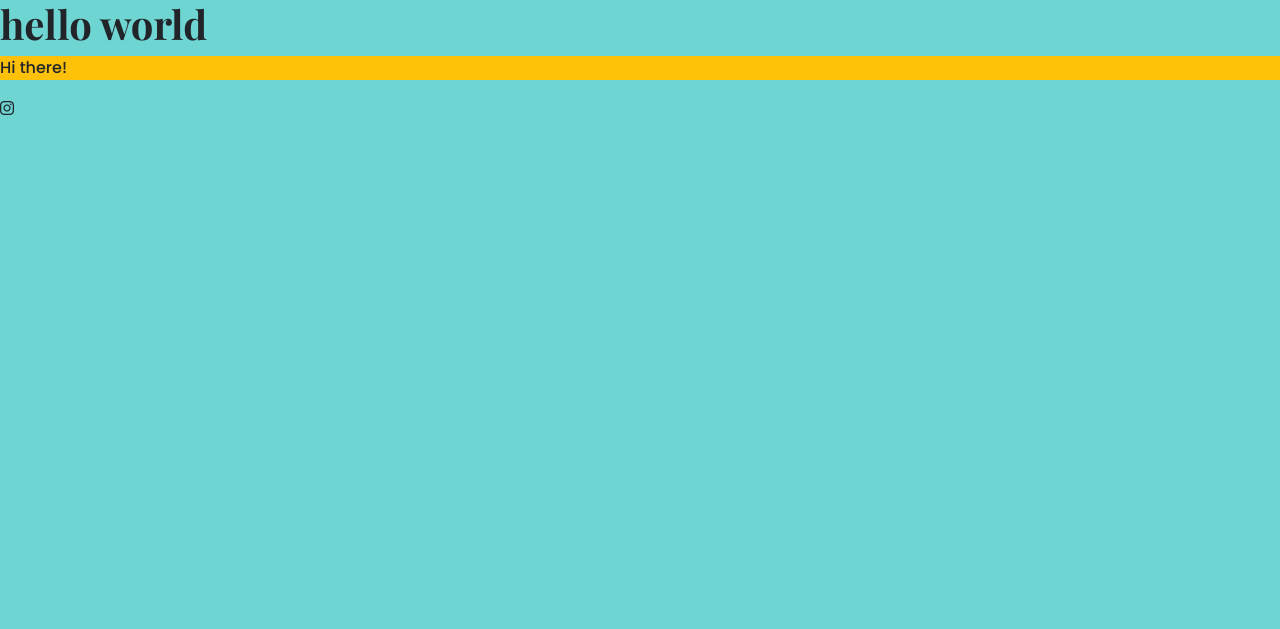
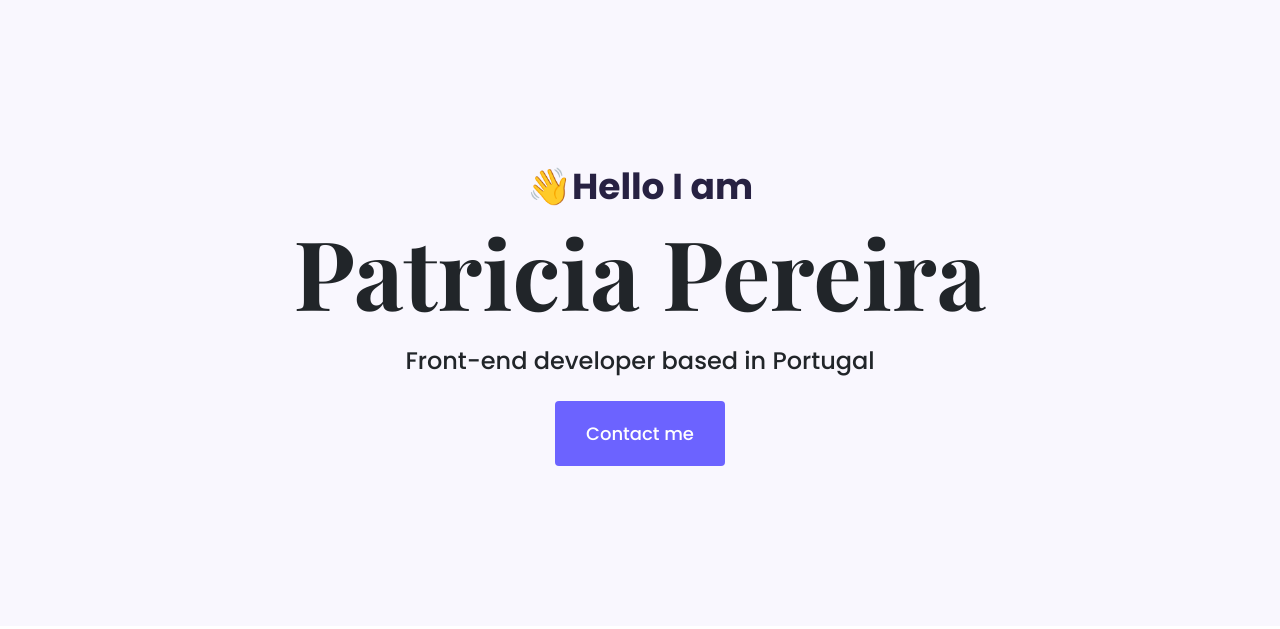
Before and after one commit to aminihoma/portfolio-project, a plain HTML site: page index.html in a window 1280 px wide. Drawn offline with nearby package versions, Linux system fonts and the light colour scheme; a web font is replaced by a local one.

Commit message:
style homepage hero

```diff
--- a/index.html
+++ b/index.html
@@ -36,9 +36,11 @@
     <title>Document</title>
   </head>
   <body>
-    <h1>hello world</h1>
-    <p class="bg-warning">Hi there!</p>
-      <i class="fa-brands fa-instagram"></i>
+    <div class="hero">
+      <p>👋Hello I am</p>
+      <h1>Patricia Pereira</h1>
+      <h2 class="mb-3">Front-end developer based in Portugal</h2>
+      <div><a href="#" class="btn btn-branding">Contact me</a></div>
     </div>
   </body>
 </html>
--- a/styles/portfolio.css
+++ b/styles/portfolio.css
@@ -1,13 +1,51 @@
+:root {
+  --branding-color: #6c63ff;
+  --heading-font-family: "Playfair Display", serif;
+  --default-font-family: "Poppins", sans-serif;
+  --secondary-color: #f9f7fe;
+}
 body {
-  background-color: #6fd5d2;
+  font-family: var(--default-font-family);
 }
-/*font-family: "Poppins", sans-serif;
-font-family: "Playfair Display", serif;*/
-h1 {
-  font-family: "Playfair Display", serif;
+.hero {
+  background-color: var(--secondary-color);
+  text-align: center;
+  padding: 160px 20px;
+}
+
+h1,
+h2,
+h3,
+h4,
+h5,
+h6 {
+  font-family: var(--heading-font-family);
+  /*font-weight: bold;*/
+}
+.hero p {
+  font-size: 36px;
   font-weight: bold;
+  color: #272142;
 }
 p {
-  font-family: "Poppins", sans-serif;
+  font-family: var(--default-font-family);
   font-weight: normal;
+  margin: 0;
 }
+h1 {
+  font-size: 96px;
+}
+.hero h2 {
+  font-family: var(--default-font-family);
+  font-size: 24px;
+  font-weight: normal;
+  line-height: 2;
+}
+.btn-branding {
+  color: white;
+  background: var(--branding-color);
+  font-size: 18px;
+  line-height: 27px;
+  border-radius: 4px;
+  padding: 18px 30px;
+}
```
